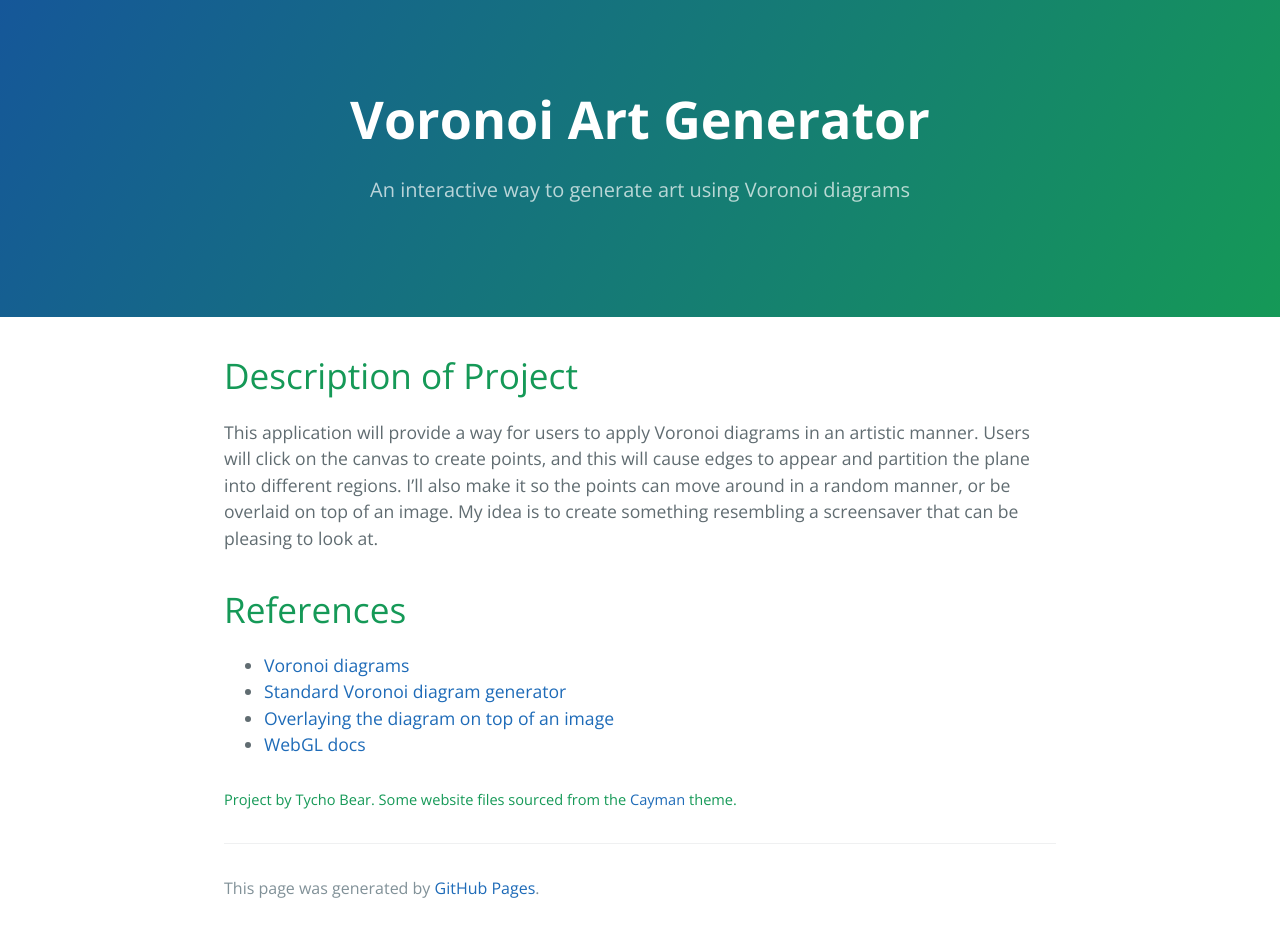
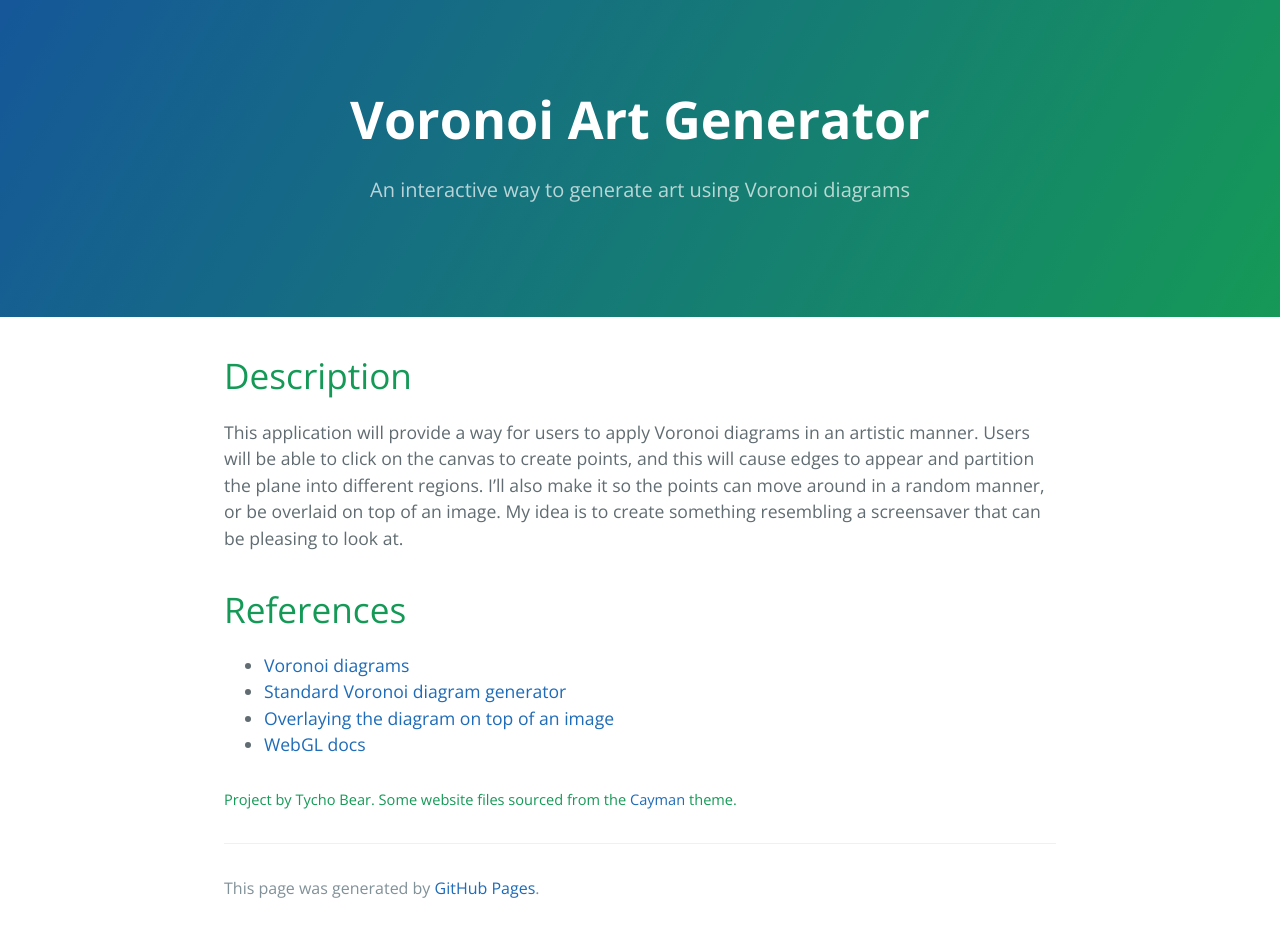
Before and after one commit to tycho-bear/voronoi-art-generator, a Jekyll site: the page built from index.md, in a window 1280 px wide. Built offline with Jekyll 4.4.1, drawn with Linux system fonts in a browser that asks for light colours.

Commit message:
Quick text updates

```diff
--- a/index.md
+++ b/index.md
@@ -3,9 +3,9 @@ layout: default
 title: Voronoi Art Generator
 ---
 
-# Description of Project
+# Description
 
-This application will provide a way for users to apply Voronoi diagrams in an artistic manner. Users will click on the canvas to create points, and this will cause edges to appear and partition the plane into different regions. I’ll also make it so the points can move around in a random manner, or be overlaid on top of an image. My idea is to create something resembling a screensaver that can be pleasing to look at.
+This application will provide a way for users to apply Voronoi diagrams in an artistic manner. Users will be able to click on the canvas to create points, and this will cause edges to appear and partition the plane into different regions. I’ll also make it so the points can move around in a random manner, or be overlaid on top of an image. My idea is to create something resembling a screensaver that can be pleasing to look at.
 
 
 
@@ -20,7 +20,7 @@ This application will provide a way for users to apply Voronoi diagrams in an ar
 [//]: # (---)
 
 
-##### Project by Tycho Bear. Some website files sourced from the [Cayman](https://pages-themes.github.io/cayman/) theme.
+##### Project by Tycho Bear. Some website files sourced from the [Cayman](https://github.com/pages-themes/cayman) theme.
 
 
 
```
